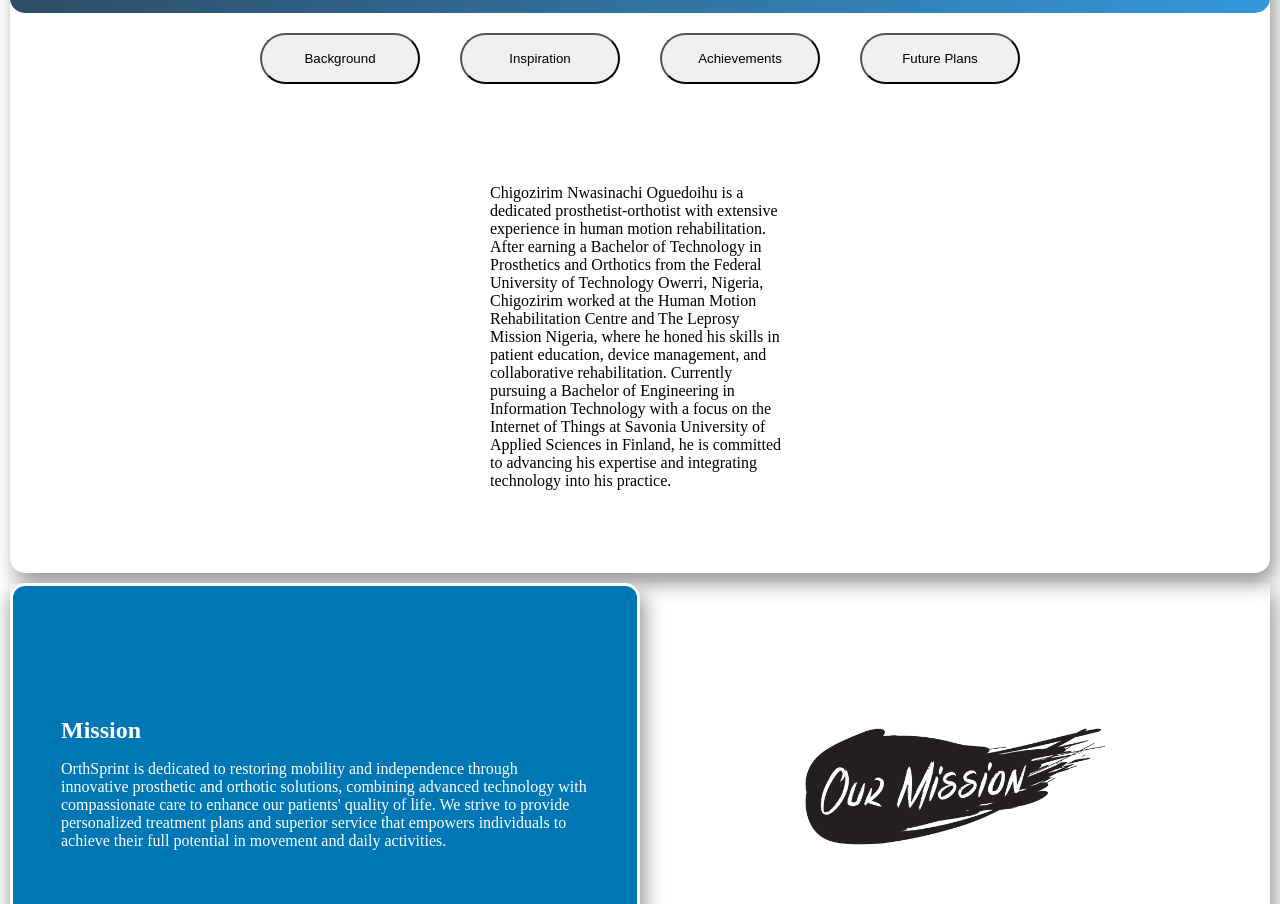
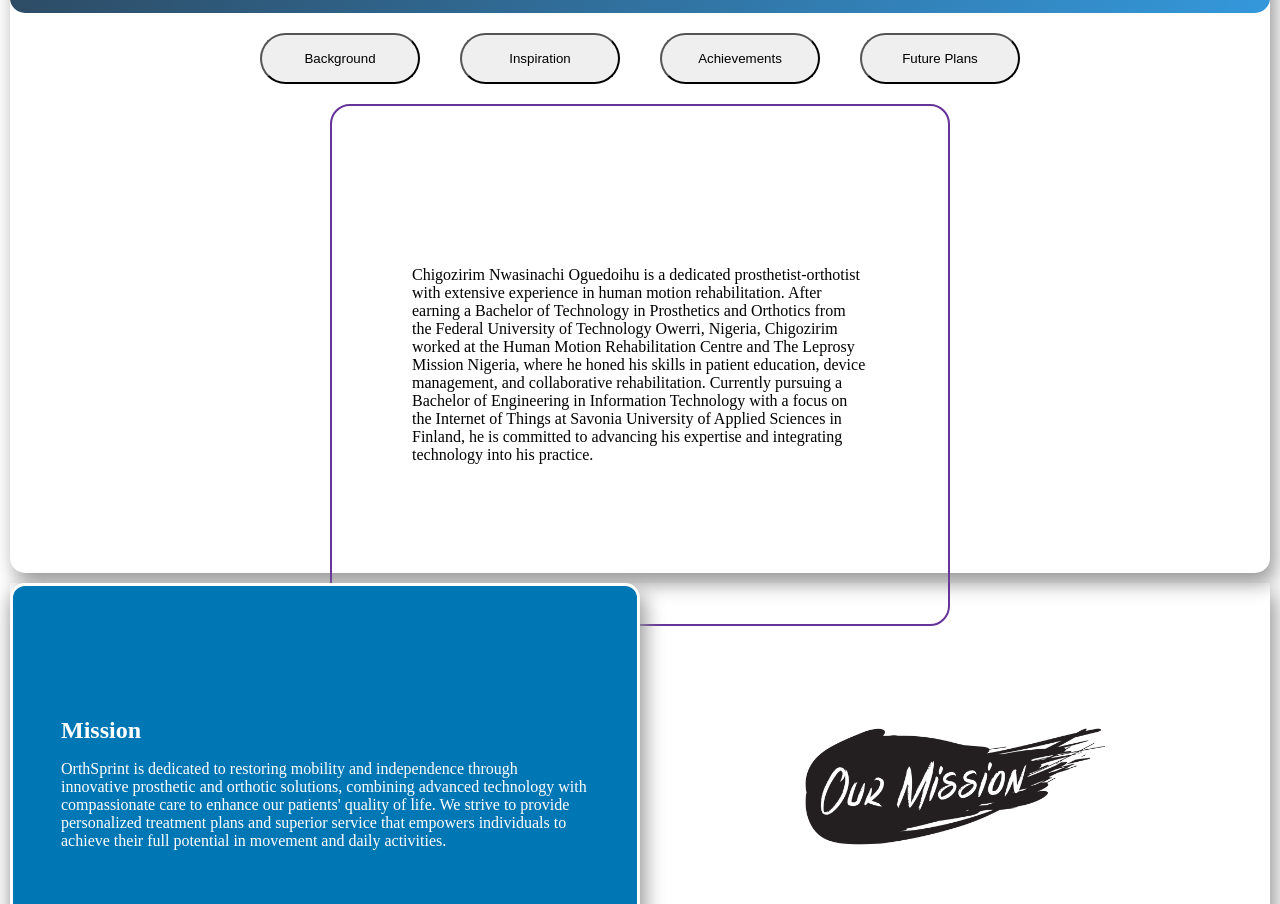
Before and after one commit to Mario-Gozie/Orthosprint-Website-App, a plain HTML site: page index.html in a window 1280 px wide. Shown: the part 3578-4482 px from the top of the page. Drawn offline with Linux system fonts and the light colour scheme.

Commit message:
still on making founder page better

```diff
--- a/style.css
+++ b/style.css
@@ -312,9 +312,6 @@ span {
   overflow: hidden;
   border: 5px solid var(--pure-white);
   border-radius: 50%;
-  /* background-image: url("img/Chigozirim\ Oguedoihu's\ picture.jpg");
-  background-position: center;
-  background-size: cover; */
 }
 
 .founder__name {
@@ -346,7 +343,10 @@ span {
 }
 
 .details {
-  padding: 5rem 30rem;
+  margin: 0 20rem;
+  padding: 10rem 5rem;
+  border-radius: 20px;
+  border: solid rebeccapurple 2px;
 }
 
 .detail {
```
